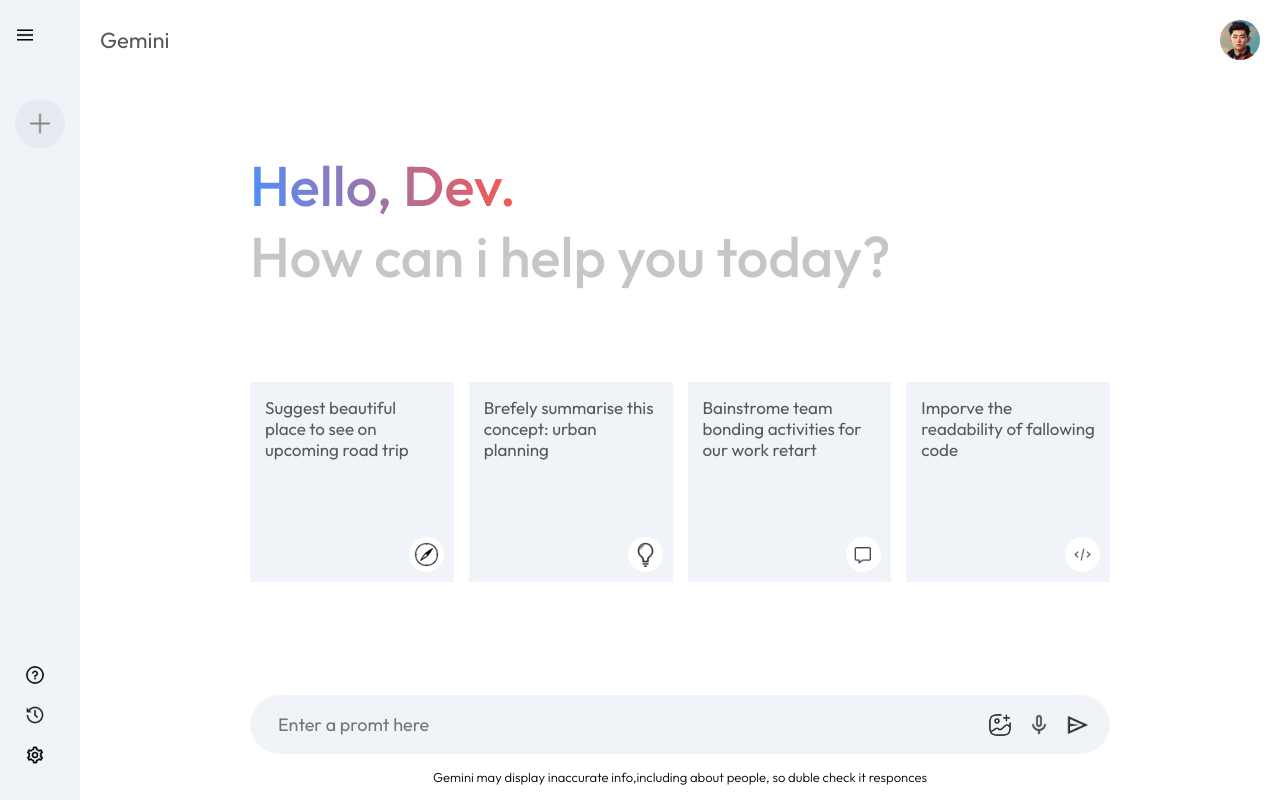
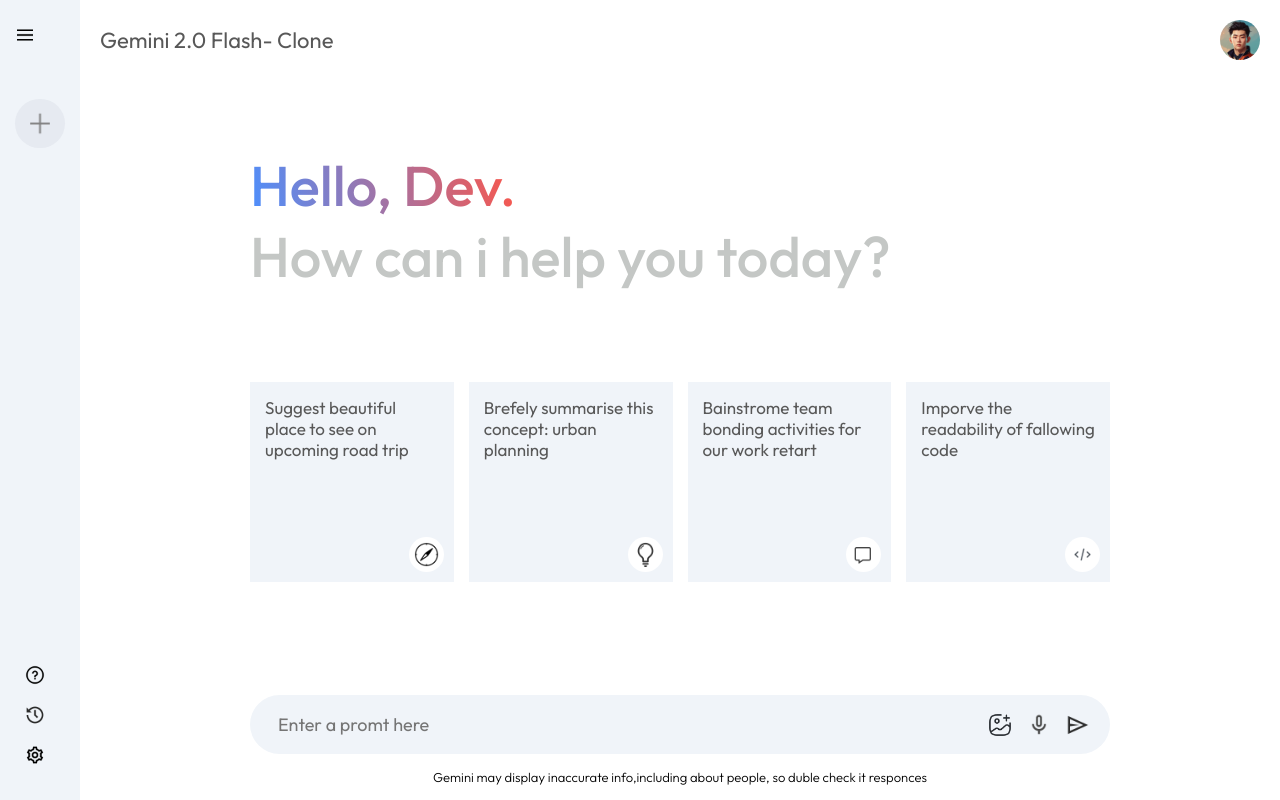
Before and after one commit to RMDilshanTharindu/geminiapp, a React (Create React App) app: page / in a window 1280 px wide. Built offline with nearby package versions, Linux system fonts and the light colour scheme.

Commit message:
remove Cards when chat start

```diff
--- a/src/Components/Sidebar/Main/Main.js
+++ b/src/Components/Sidebar/Main/Main.js
@@ -20,17 +20,23 @@
     };
 
 
+
+
   return (
     <div className='main'>
         <div className='nav'>
-            <p>Gemini</p>
+            <p>Gemini 2.0 Flash- Clone</p>
             <img src={assets.user_icon} alt='' />
         </div>
         <div className='main-container'>
+            {chatHistory.length===0?<>
             <div className='greet'>
                 <p><span>Hello, Dev.</span></p>
                 <p>How can i help you today?</p>
             </div>
+            </>:<></>}
+
+            {chatHistory.length===0?<>
             <div className='cards'>
                 <div className='card'>
                     <p>Suggest beautiful place to see on upcoming road trip</p>
@@ -49,6 +55,9 @@
                     <img src={assets.code_icon} alt='' />
                 </div>
             </div>
+            </>:<></>}
+
+
             <div className='chat-history'>
                     {chatHistory.map((msg, index) => (
                         <div
```
